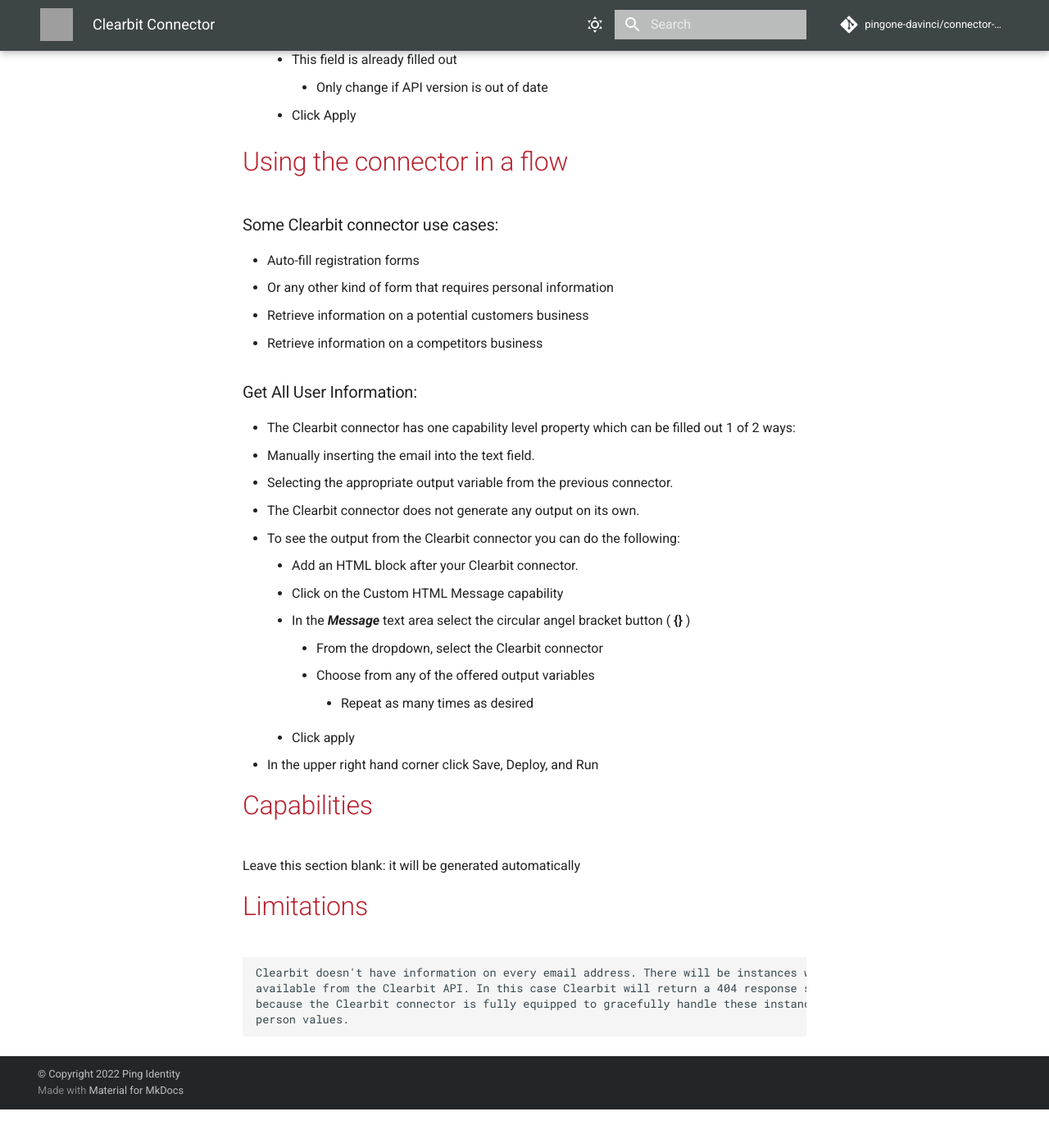
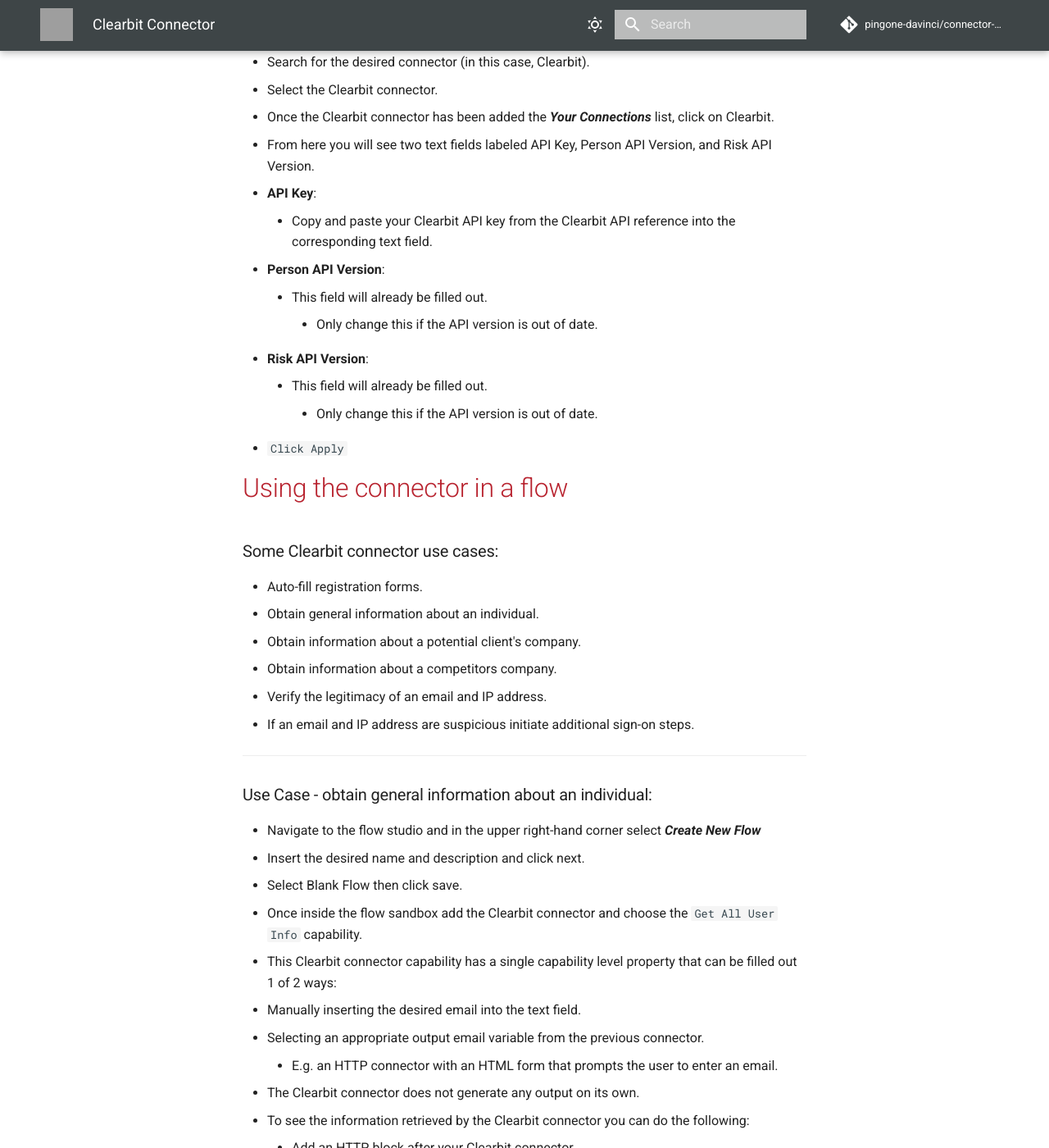
Before and after one commit to pingone-davinci/documentation, an MkDocs documentation site: the page built from docs/clearbit/README.md, in a window 1280 px wide and 1400 px high, scrolled down 1686 px. Shown: the whole window at 82% size. Built offline with MkDocs 1.6.1 and Material for MkDocs 9.7.7, drawn with Linux system fonts in a browser that asks for light colours; comment, search, counter and statistics services are not loaded; before the commit the page ends 3039 px from its top, so only the background shows below that; some of the changed text lies outside the part shown; grey boxes are pictures that could not be loaded.

Commit message:
Update README.md
Updated documentation to include the following:
- Updated Introduction section
- Updated Requirements section
- Risk score use case
- Custom API call use case

```diff
--- a/docs/clearbit/README.md
+++ b/docs/clearbit/README.md
@@ -5,17 +5,14 @@
 
 # Introduction
 
-The Clearbit connector allows users to auto-fill registration forms and look up general information about people/businesses.
+The Clearbit connector allows users to look up and return general information about a person/business. All capabilities and use cases revolve around gathering specific public information on an individual through their personal/business email address.
 
-The Clearbit connector currently has one capability that allows the user to insert a person's email address and, from the Clearbit API response, return the following information about the individual:
-- givenName (first name)
-- familyName (last name)
-- email
-- city
-- state
-- country
+The Clearbit connector comes with 3 capabilities that the user is able to start operating out of the box.
 
-If business information is wanted from the inserted email, printing the connectors 'rawResponse' output parameter will display all additional data that clearbit has available about that individual.
+### Capabilities:
+* `Get All User Information`
+* `Email Risk Score`
+* `Make Custom API Call`
 
 
 # Setup
@@ -29,6 +26,7 @@
       * [Combined API](https://dashboard.clearbit.com/docs#enrichment-api-combined-api)
       * [Person API](https://dashboard.clearbit.com/docs#enrichment-api-person-api)
       * [Email lookup](https://dashboard.clearbit.com/docs#enrichment-api-person-api-email-lookup)
+   * [Risk API](https://dashboard.clearbit.com/docs#risk-api)
 
 * DaVinci Documentation: <br>
    * [Login to DaVinci](https://portal.singularkey.com/dashboard)
@@ -39,49 +37,130 @@
 ## Requirements
 
 #### To use the Clearbit connector:
-* [Create a clearbit account](https://dashboard.clearbit.com/signup)
-* [Account API key](https://dashboard.clearbit.com/docs#authentication)
-* [API Version](https://dashboard.clearbit.com/docs#versioning)
+* You must first create an account with Clearbit.
+   * Create an account [here](https://dashboard.clearbit.com/signup)
+* You then must be able to locate and copy your account API Key.
+   * Access your account API key [here](https://dashboard.clearbit.com/api)
+* Next it is wise to check if the your API version is still up to date.
+   * Check API version [here](https://dashboard.clearbit.com/docs#versioning)
 
 
 ## Setting up the connector
 
 #### Clearbit Connector General Settings:
 * Navigate to the Clearbit connector via the _**Connections**_ tab in DaVinci.
-* Select _**New Connection**_ in the upper right-hand corner
+* Select _**New Connection**_ in the upper right-hand corner.
 * Search for the desired connector (in this case, Clearbit).
 * Select the Clearbit connector.
-* Once the Clearbit connector has been added the _**Your Connections**_ list, click on Clearbit
-* From here you will see two text fields labeled _**API Key**_ and _**Version**_
-   * API Key:
-      * Copy and paste your Clearbit API key into the corresponding text field.
-   * Version:
-      * This field is already filled out
-         * Only change if API version is out of date
-    * Click Apply
+* Once the Clearbit connector has been added the _**Your Connections**_ list, click on Clearbit.
+* From here you will see two text fields labeled API Key, Person API Version, and Risk API Version.
+   * **API Key**:
+      * Copy and paste your Clearbit API key from the Clearbit API reference into the corresponding text field.
+   * **Person API Version**:
+      * This field will already be filled out.
+         * Only change this if the API version is out of date.
+   * **Risk API Version**:
+      * This field will already be filled out.
+         * Only change this if the API version is out of date.
+   * `Click Apply`
 
 # Using the connector in a flow
 
 ### Some Clearbit connector use cases:
-* Auto-fill registration forms
-   * Or any other kind of form that requires personal information
-* Retrieve information on a potential customers business
-* Retrieve information on a competitors business
+* Auto-fill registration forms.
+* Obtain general information about an individual.
+* Obtain information about a potential client's company.
+* Obtain information about a competitors company.
+* Verify the legitimacy of an email and IP address.
+* If an email and IP address are suspicious initiate additional sign-on steps.
 
-### Get All User Information:
-* The Clearbit connector has one capability level property which can be filled out 1 of 2 ways:
-   * Manually inserting the email into the text field.
-   * Selecting the appropriate output variable from the previous connector.
+---
+
+### Use Case - obtain general information about an individual:
+* Navigate to the flow studio and in the upper right-hand corner select _**Create New Flow**_
+* Insert the desired name and description and click next.
+* Select Blank Flow then click save.
+* Once inside the flow sandbox add the Clearbit connector and choose the `Get All User Info` capability.
+* This Clearbit connector capability has a single capability level property that can be filled out 1 of 2 ways:
+   * Manually inserting the desired email into the text field.
+   * Selecting an appropriate output email variable from the previous connector.
+      * E.g. an HTTP connector with an HTML form that prompts the user to enter an email.
 * The Clearbit connector does not generate any output on its own.
-   * To see the output from the Clearbit connector you can do the following:
-      * Add an HTML block after your Clearbit connector.
-      * Click on the Custom HTML Message capability
+   * To see the information retrieved by the Clearbit connector you can do the following:
+      * Add an HTTP block after your Clearbit connector.
+      * Click on the Custom HTML Message capability.
       * In the _**Message**_ text area select the circular angel bracket button ( **{}** )
-         * From the dropdown, select the Clearbit connector
-         * Choose from any of the offered output variables
-            * Repeat as many times as desired
-      * Click apply
-* In the upper right hand corner click Save, Deploy, and Run
+         * From the dropdown, select the Clearbit connector.
+         * Choose from any of the offered output variables.
+            * Format, repeat, and add as many output variables as desired.
+      * `Click apply`
+* In the upper right hand corner click Save, Deploy, and Run.
+
+---
+
+### Use Case - verify the legitimacy of an email and IP address:
+* Navigate to the flow studio and in the upper right-hand corner select _**Create New Flow**_
+* Insert the desired name and description and click next.
+* Select Blank Flow then click save.
+* Once inside the flow sandbox add the Clearbit connector and choose the `Email Risk Score` capability.
+* This Clearbit connector capability has 3 capability level properties that can be filled out 1 of 2 ways:
+   * Manually inserting the desired email, IP address, and full name into the text field.
+   * Selecting the appropriate output variables from a previous connector.
+      * E.g. an HTTP connector with an HTML form that prompts the user for the required info.
+* The Clearbit connector does not generate any output on its own.
+   * To see the information retrieved by the Clearbit connector you can do the following:
+      * Add an HTTP block after your Clearbit connector.
+      * Click on the Custom HTML Message capability.
+      * In the _**Message**_ text area select the circular angel bracket button ( **{}** )
+         * From the dropdown, select the Clearbit connector.
+         * Choose from any of the offered output variables.
+         * Risk Output Variables:
+            * riskLevel
+            * riskScore
+            * riskReasons
+         * Format, repeat, and add as many output variables as desired.
+      * `Click apply`
+* In the upper right hand corner click Save, Deploy, and Run.
+
+---
+
+### Use Case - obtain a formatted JSON object with all person data:
+* Navigate to the flow studio and in the upper right-hand corner select _**Create New Flow**_
+* Insert the desired name and description and click next.
+* Select Blank Flow then click save.
+* Once inside the flow sandbox add the Clearbit connector and choose the `Make Custom API Call` capability.
+* This Clearbit connector capability has 6 capability level properties that can be manually filled out:
+   * **Domain Name**:
+      * Used to call a specific API within the Clearbit API.
+         * E.g. `person, company, person-stream, company-stream.`
+   * **Endpoint**:
+      * Used to call a specific operation from inside the Clearbit API.
+         * E.g. `/combined/find?email=alex@clearbit.com.`
+   * **Method**:
+      * Specifies the HTTP CRUD request.
+         * E.g. `GET, POST, PUT, DELETE, PATCH.`
+   * **Query Parameters**:
+      * The kye-value pairs that appear after the question mark in the URL.
+         * E.g. `email=usename@mail.com, name=John Smith, company=PingIdentity`.
+   * **Headers**:
+      * Key-value pairs that represent the meta-data associated with the Clearbit API request and response.
+         * E.g. `Authorization: Bearer gk_5hid2f0b97d45d05add2b, Content-Type: application/json`.
+   * **Body**:
+      * Used to manually craft a JSON request body for the Clearbit API.
+* The Clearbit connector does not generate any output on its own.
+   * To see the information retrieved by the Clearbit connector you can do the following:
+      * Add an HTTP block after your Clearbit connector.
+      * Click on the Custom HTML Message capability.
+      * In the _**Message**_ text area select the circular angel bracket button ( **{}** )
+         * From the dropdown, select the Clearbit connector.
+         * Choose from any of the offered successful response output variables.
+            * rawResponse
+            * statusCode
+            * headers
+      * `Click apply`
+* In the upper right hand corner click Save, Deploy, and Run.
+
+---
 
 # Capabilities
 
```
